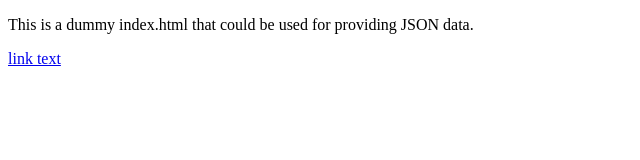
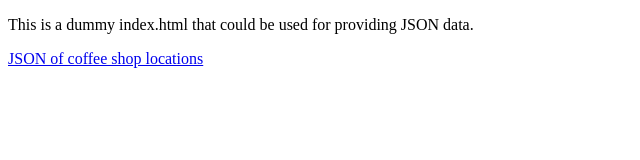
Before and after one commit to hoferb/JSONprovision, a plain HTML site: page index.html in a window 1280 px wide. Shown: the whole page, without its empty margins (0-640 px from the left). Drawn offline with Linux system fonts and the light colour scheme.

Commit message:
Update index.html

```diff
--- a/index.html
+++ b/index.html
@@ -5,6 +5,6 @@
   </head>
   <body>
     <p>This is a dummy index.html that could be used for providing JSON data.</p>
-    <a href="https://github.com/hoferb/JSONprovision/blob/gh-pages/coffeedata.json">link text</a>
+    <a href="https://raw.githubusercontent.com/hoferb/JSONprovision/gh-pages/coffeedata.json">JSON of coffee shop locations</a>
   </body>
 </html>
```
